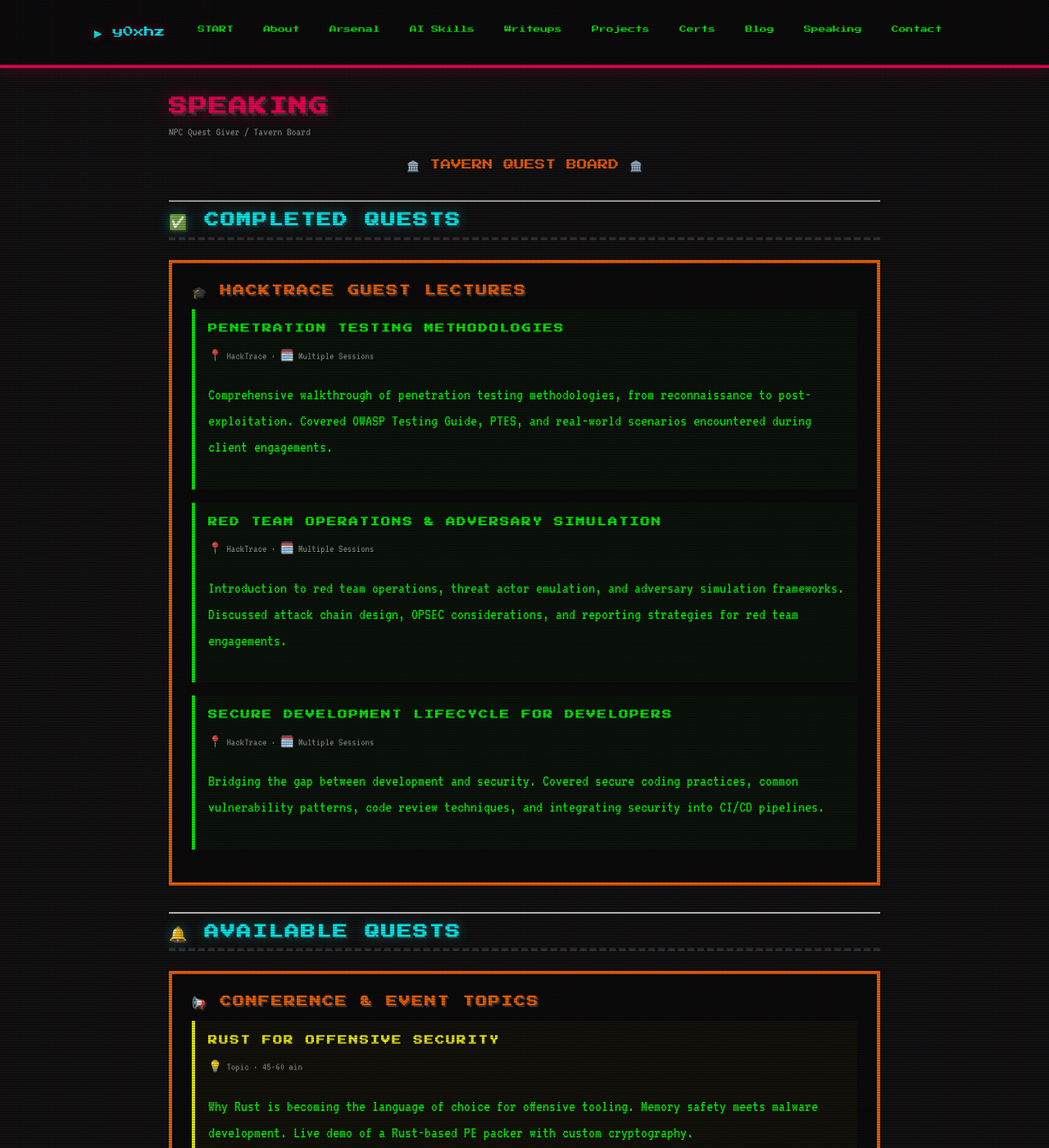
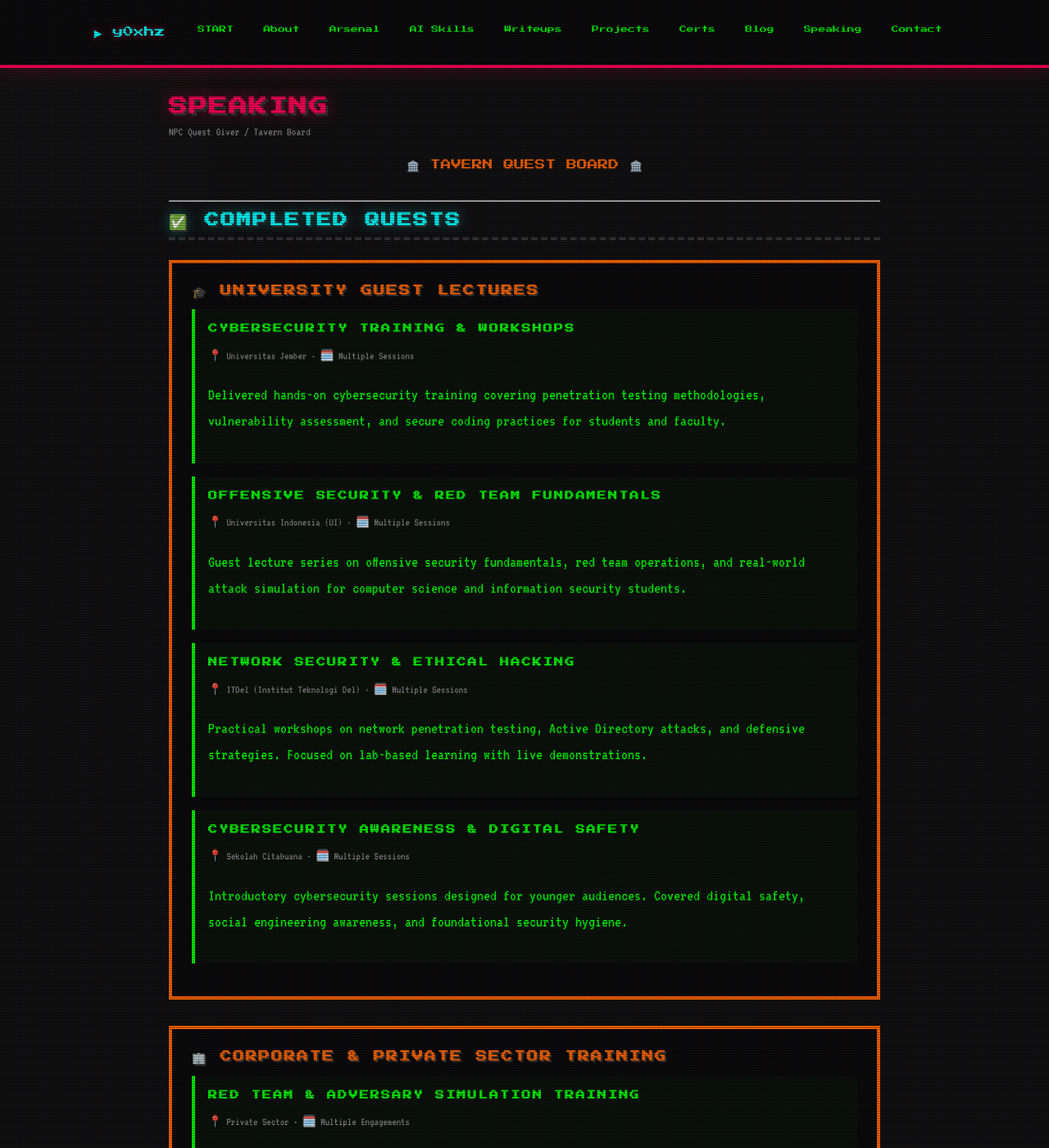
Before and after one commit to y0xhz/y0xhz.github.io, a Jekyll site: the page built from speaking.md, in a window 1280 px wide and 1400 px high. Shown: the whole window at 82% size. Built offline with Jekyll 4.4.1, drawn with Linux system fonts in a browser that asks for light colours; some of the changed text lies outside the part shown.

Commit message:
fix: remove CTFtime/HackerOne, update projects and speaking pages

```diff
--- a/speaking.md
+++ b/speaking.md
@@ -16,24 +16,40 @@ description: "Speaking engagements, guest lectures, and available conference top
 ## ✅ COMPLETED QUESTS
 
 <div class="quest-board">
-  <h3>🎓 HackTrace Guest Lectures</h3>
+  <h3>🎓 University Guest Lectures</h3>
 
   <div class="quest-item">
-    <h4 style="color: var(--c-lime); margin-top: 0;">Penetration Testing Methodologies</h4>
-    <p style="font-size: 0.85rem; color: var(--c-dim);">📍 HackTrace · 🗓️ Multiple Sessions</p>
-    <p>Comprehensive walkthrough of penetration testing methodologies, from reconnaissance to post-exploitation. Covered OWASP Testing Guide, PTES, and real-world scenarios encountered during client engagements.</p>
+    <h4 style="color: var(--c-lime); margin-top: 0;">Cybersecurity Training & Workshops</h4>
+    <p style="font-size: 0.85rem; color: var(--c-dim);">📍 Universitas Jember · 🗓️ Multiple Sessions</p>
+    <p>Delivered hands-on cybersecurity training covering penetration testing methodologies, vulnerability assessment, and secure coding practices for students and faculty.</p>
   </div>
 
   <div class="quest-item">
-    <h4 style="color: var(--c-lime); margin-top: 0;">Red Team Operations & Adversary Simulation</h4>
-    <p style="font-size: 0.85rem; color: var(--c-dim);">📍 HackTrace · 🗓️ Multiple Sessions</p>
-    <p>Introduction to red team operations, threat actor emulation, and adversary simulation frameworks. Discussed attack chain design, OPSEC considerations, and reporting strategies for red team engagements.</p>
+    <h4 style="color: var(--c-lime); margin-top: 0;">Offensive Security & Red Team Fundamentals</h4>
+    <p style="font-size: 0.85rem; color: var(--c-dim);">📍 Universitas Indonesia (UI) · 🗓️ Multiple Sessions</p>
+    <p>Guest lecture series on offensive security fundamentals, red team operations, and real-world attack simulation for computer science and information security students.</p>
   </div>
 
   <div class="quest-item">
-    <h4 style="color: var(--c-lime); margin-top: 0;">Secure Development Lifecycle for Developers</h4>
-    <p style="font-size: 0.85rem; color: var(--c-dim);">📍 HackTrace · 🗓️ Multiple Sessions</p>
-    <p>Bridging the gap between development and security. Covered secure coding practices, common vulnerability patterns, code review techniques, and integrating security into CI/CD pipelines.</p>
+    <h4 style="color: var(--c-lime); margin-top: 0;">Network Security & Ethical Hacking</h4>
+    <p style="font-size: 0.85rem; color: var(--c-dim);">📍 ITDel (Institut Teknologi Del) · 🗓️ Multiple Sessions</p>
+    <p>Practical workshops on network penetration testing, Active Directory attacks, and defensive strategies. Focused on lab-based learning with live demonstrations.</p>
+  </div>
+
+  <div class="quest-item">
+    <h4 style="color: var(--c-lime); margin-top: 0;">Cybersecurity Awareness & Digital Safety</h4>
+    <p style="font-size: 0.85rem; color: var(--c-dim);">📍 Sekolah Citabuana · 🗓️ Multiple Sessions</p>
+    <p>Introductory cybersecurity sessions designed for younger audiences. Covered digital safety, social engineering awareness, and foundational security hygiene.</p>
+  </div>
+</div>
+
+<div class="quest-board" style="margin-top: 2rem;">
+  <h3>🏢 Corporate & Private Sector Training</h3>
+
+  <div class="quest-item">
+    <h4 style="color: var(--c-lime); margin-top: 0;">Red Team & Adversary Simulation Training</h4>
+    <p style="font-size: 0.85rem; color: var(--c-dim);">📍 Private Sector · 🗓️ Multiple Engagements</p>
+    <p>Conducted offensive security training programs for various organizations across different industry sectors. Topics included penetration testing, red team operations, and incident response preparedness. Specific clients and sectors remain confidential under NDA.</p>
   </div>
 </div>
 
```
Also changed, not shown: contact.md (+0 -2 lines), projects.md (+2 -26 lines).
